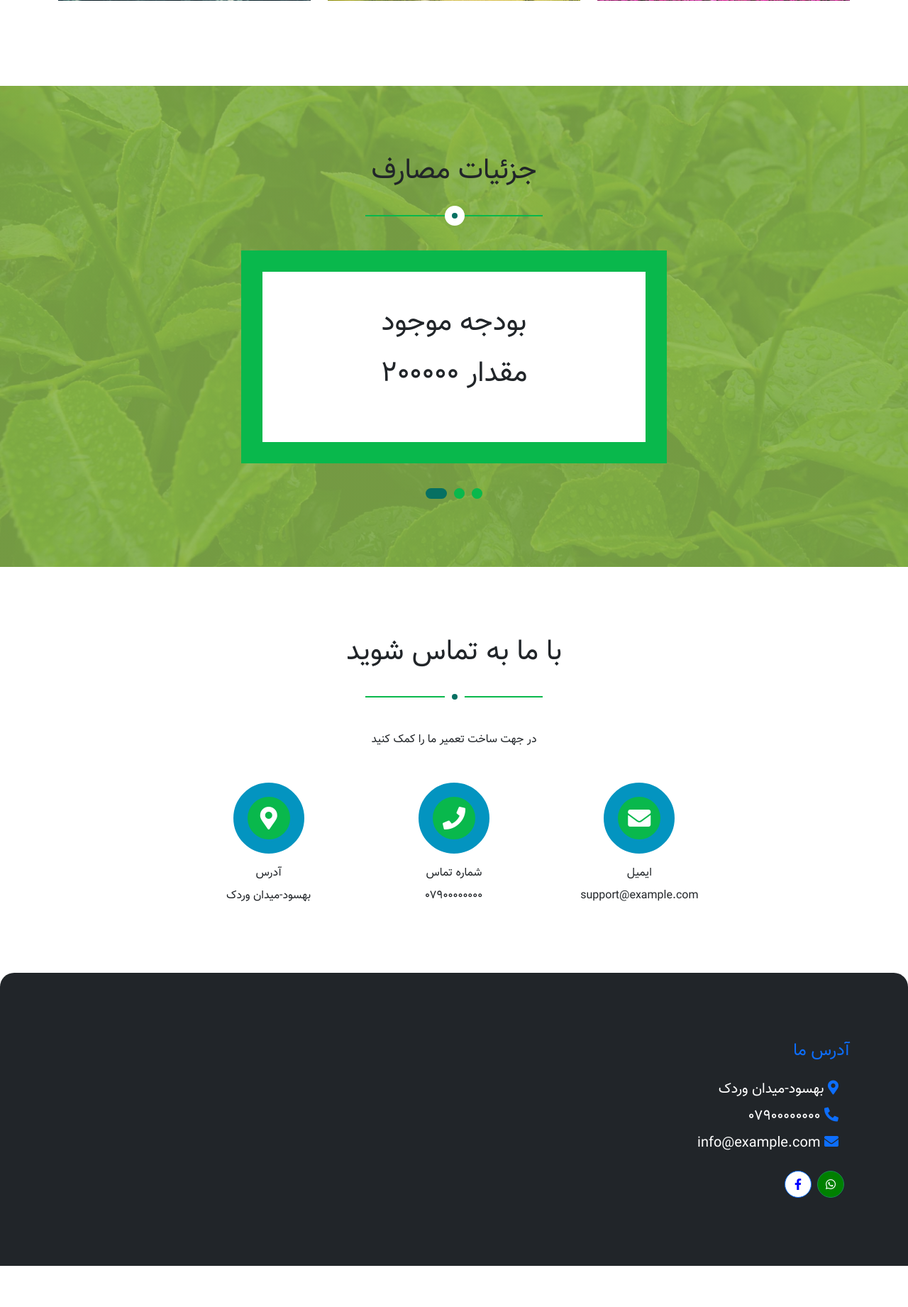
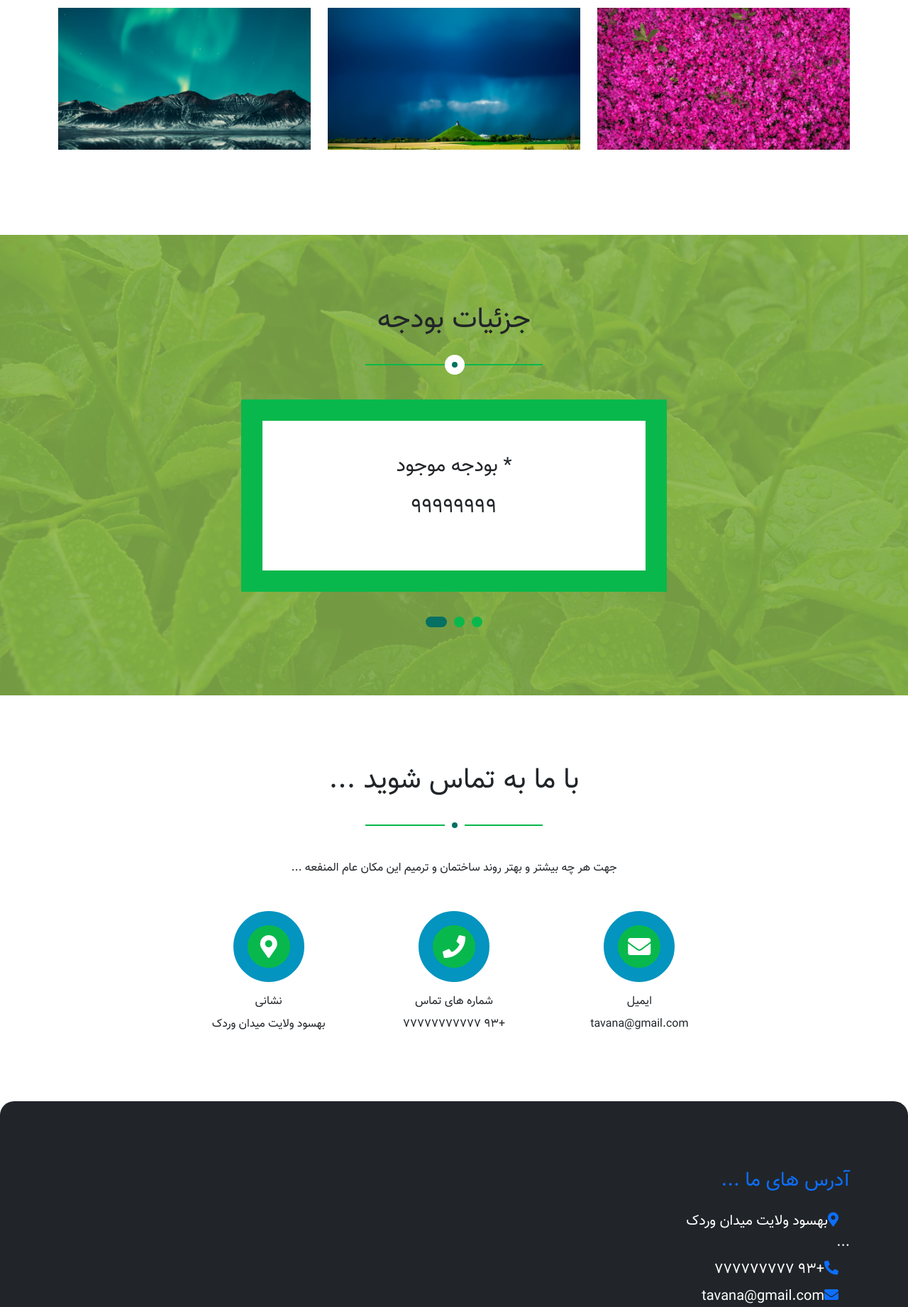
Before and after one commit to MohHussainIshraq/tavana_django, a Django app: page / in a window 1280 px wide. Shown: the part 3765-5607 px from the top of the page at 71% size. Before the commit the page ends 5549 px from the top, so only its background shows below. Run offline with Django 4.2, Linux system fonts and the light colour scheme; data comes from the database, SQL or seed files in the repository; both versions use the stored data as it was after the commit; some libraries are stand-ins or nearby versions.

Commit message:
Details the budget, contact part, footer part implemented

```diff
--- a/home/admin.py
+++ b/home/admin.py
@@ -5,4 +5,8 @@
 admin.site.register(Donation_Title),
 admin.site.register(Helpers),
 admin.site.register(Details_Donations),
-admin.site.register(Pictures)
+admin.site.register(Pictures),
+admin.site.register(Title_Expenses),
+admin.site.register(Expenses),
+admin.site.register(Contact),
+admin.site.register(Footer),
--- a/home/models.py
+++ b/home/models.py
@@ -10,8 +10,8 @@
 
 
     class Meta:
-        verbose_name = "در مورد توانا"
-        verbose_name_plural = "در موارد"
+        verbose_name = "در باره ما"
+        verbose_name_plural = "در باره ما"
 
 class Donation_Title(models.Model):
     title = models.CharField(max_length=50, verbose_name='عنوان')
@@ -60,3 +60,63 @@
     class Meta:
         verbose_name = 'تصویر'
         verbose_name_plural = 'تصاویر'
+
+
+class Title_Expenses(models.Model):
+    title = models.CharField(max_length=40, verbose_name='عنوان')
+
+    def __str__(self):
+        return self.title
+
+
+    class Meta:
+        verbose_name = 'عنوان بخش بودجه'
+        verbose_name_plural = 'عناوین بودجه'
+
+
+class Expenses(models.Model):
+    title = models.CharField(max_length=50, verbose_name='عنوان')
+    count = models.CharField(max_length=100, verbose_name='مقدار')
+
+    def __str__(self):
+        return self.title
+
+
+    class Meta:
+        verbose_name = 'بودجه'
+        verbose_name_plural = 'بودجه'
+
+
+class Contact(models.Model):
+    title = models.CharField(max_length=100, verbose_name='عنوان')
+    description = models.TextField(verbose_name='توضیحات')
+    email = models.EmailField(verbose_name='ایمیل')
+    phone = models.CharField(max_length=100, verbose_name='شماره های تماس')
+    address = models.CharField(max_length=100, verbose_name='نشانی')
+
+
+    def __str__(self):
+        return self.title
+
+
+    class Meta:
+        verbose_name = 'تماس'
+        verbose_name_plural = 'تماس ها'
+
+
+class Footer(models.Model):
+    title = models.CharField(max_length=100, verbose_name='عنوان')
+    address =models.CharField(max_length=100, verbose_name='آدرس')
+    phone = models.CharField(max_length=100, verbose_name='شماره های تماس')
+    email = models.EmailField(verbose_name='ایمیل')
+    whatsapp = models.CharField(max_length=100, verbose_name='واتساپ')
+    facebook = models.CharField(max_length=100, verbose_name='فسبوک')
+
+
+    def __str__(self):
+        return self.title
+
+
+    class Meta:
+        verbose_name = 'شبکه های اجتماعی'
+        verbose_name_plural = 'شبکه های اجتماعی'
--- a/home/views.py
+++ b/home/views.py
@@ -6,8 +6,14 @@
     helpers = Helpers.objects.all()
     details_donation = Details_Donations.objects.all().last()
     pictures = Pictures.objects.all()
+    title_expenses = Title_Expenses.objects.all().last()
+    expenses = Expenses.objects.all()
+    contact = Contact.objects.all().last()
+    footer = Footer.objects.all().last()
 
     return render(request, "home/index.html",
                   context={'about': about, 'donation_title': donation_title,
                            'helpers': helpers, 'details_donations': details_donation,
-                           'pictures': pictures})
+                           'pictures': pictures, 'title_expenses': title_expenses,
+                           'expenses': expenses, 'contact': contact,
+                           'footer': footer})
--- a/templates/includes/about.html
+++ b/templates/includes/about.html
@@ -1,9 +1,9 @@
 {% load static %}
-<div class="container-xxl py-5" dir="rtl">
+<div class="container-xxl py-5" dir="rtl" id="about">
     <div class="container">
-        <div class="col 8 fs-5 fw-black text-lg-end"  id="about">
+        <div class="form-select-lg">
             <h3>{{ about.title }}</h3>
-            <p>{{ about.description }}</p>
+            <p style="text-align: justify;">{{ about.description }}</p>
         </div>
         <div class="text-center">
             <img src="{{ about.image.url }}" alt="" id="about_image">
--- a/templates/includes/contact.html
+++ b/templates/includes/contact.html
@@ -2,32 +2,32 @@
 <div class="container-xxl contact py-5" dir="rtl" id="contact">
     <div class="container">
         <div class="section-title text-center mx-auto wow fadeInUp" data-wow-delay="0.1s" style="max-width: 500px;">
-            <h1 class="display-6">با ما به تماس شوید</h1>
+            <h3 class="display-6">{{ contact.title }}</h3>
         </div>
         <div class="row justify-content-center wow fadeInUp" data-wow-delay="0.1s">
             <div class="col-lg-8">
-                <p class="text-center mb-5">در جهت ساخت تعمیر ما را کمک کنید</p>
+                <p class="text-center mb-5">{{ contact.description }}</p>
                 <div class="row g-5">
                     <div class="col-md-4 text-center wow fadeInUp" data-wow-delay="0.3s">
                         <div class="btn-square mx-auto mb-3">
                             <i class="fa fa-envelope fa-2x text-white"></i>
                         </div>
                         <p class="mb-2">ایمیل</p>
-                        <p class="mb-0">support@example.com</p>
+                        <p class="mb-0">{{ contact.email }}</p>
                     </div>
                     <div class="col-md-4 text-center wow fadeInUp" data-wow-delay="0.4s">
                         <div class="btn-square mx-auto mb-3">
                             <i class="fa fa-phone fa-2x text-white"></i>
                         </div>
-                        <p class="mb-2">شماره تماس</p>
-                        <p class="mb-0">۰۷۹۰۰۰۰۰۰۰۰</p>
+                        <p class="mb-2">شماره های تماس</p>
+                        <p class="mb-0">{{ contact.phone }}</p>
                     </div>
                     <div class="col-md-4 text-center wow fadeInUp" data-wow-delay="0.5s">
                         <div class="btn-square mx-auto mb-3">
                             <i class="fa fa-map-marker-alt fa-2x text-white"></i>
                         </div>
-                        <p class="mb-2">آدرس</p>
-                        <p class="mb-0">بهسود-میدان وردک</p>
+                        <p class="mb-2">نشانی</p>
+                        <p class="mb-0">{{ contact.address }}</p>
                     </div>
                 </div>
             </div>
--- a/templates/includes/details_donations.html
+++ b/templates/includes/details_donations.html
@@ -2,14 +2,11 @@
 <div class="container-xxl py-5" dir="rtl" id="details">
     <div class="container">
         <div class="row g-5">
-            <!-- <div class="col-lg-5 wow fadeIn" data-wow-delay="0.1s">
-                <img class="img-fluid" src="img/article.jpg" alt="">
-            </div> -->
             <div class="col-lg-6 wow fadeIn" data-wow-delay="0.5s">
                 <div class="section-title text-center mx-auto wow fadeInUp">
                     <h1 class="display-6">{{ details_donations.title }}</h1>
                 </div>
-                <p class="mb-4">{{ details_donations.description }}</p>
+                <p style="text-align: justify;" class="form-select-lg">{{ details_donations.description }}</p>
             </div>
         </div>
     </div>
--- a/templates/includes/donation.html
+++ b/templates/includes/donation.html
@@ -3,7 +3,7 @@
     <div class="container py-5">
         <div class="section-title text-center mx-auto wow fadeInUp" data-wow-delay="0.1s" style="max-width: 500px;">
             <h6 class="display-5 text-center text-bg-success">{{ donation_title.title }}</h6>
-            <p class="form-select-lg fw-medium text-lg-end ">{{ donation_title.description }}</p>
+            <p style="text-align: justify; direction: rtl; "class=form-select-lg fw-medium text-lg-first ">{{ donation_title.description }}</p>
         </div>
         <div class="owl-carousel product-carousel wow fadeInUp" data-wow-delay="0.5s">
             {% for help in helpers %}
--- a/templates/includes/expenses.html
+++ b/templates/includes/expenses.html
@@ -1,22 +1,16 @@
 {% load static %}
 <div class="container-fluid testimonial py-5 my-5">
-    <div class="container py-5">
+    <div class="container py-5" id="expenses">
         <div class="section-title text-center mx-auto wow fadeInUp" data-wow-delay="0.1s" style="max-width: 500px;">
-            <h1 class="display-6">جزئیات مصارف</h1>
+            <h1 class="display-6">{{ title_expenses.title }}</h1>
         </div>
         <div class="owl-carousel testimonial-carousel wow fadeInUp" data-wow-delay="0.5s">
+            {% for expens in expenses %}
             <div class="testimonial-item p-4 p-lg-5">
-                <h1 class="mb-4">بودجه موجود</h1>
-                <h1 class="mb-4">مقدار ۲۰۰۰۰۰</h1>
+                <h3 class="mb-4">{{ expens.title }}</h3>
+                <h3 class="mb-4">{{ expens.count }}</h3>
             </div>
-            <div class="testimonial-item p-4 p-lg-5">
-                <h1 class="mb-4">بودجه مصرف شده</ا>
-                <h1 class="mb-4">مقدار ۴۰۰۰۰۰</ا>
-            </div>
-            <div class="testimonial-item p-4 p-lg-5">
-                <h1 class="mb-4">بودجه مورد نیاز</ا>
-                <h1 class="mb-4">مقدار ۶۰۰۰۰۰</ا>
-            </div>
+            {% endfor %}
         </div>
     </div>
 </div>
--- a/templates/includes/footer.html
+++ b/templates/includes/footer.html
@@ -3,13 +3,13 @@
     <div class="container py-5">
         <div class="row g-5">
             <div class="col-lg-3 col-md-6">
-                <h4 class="text-primary mb-4">آدرس ما</h4>
-                <p class="mb-2"><i class="fa fa-map-marker-alt text-primary me-3"></i> بهسود-میدان وردک</p>
-                <p class="mb-2"><i class="fa fa-phone-alt text-primary me-3"></i> ۰۷۹۰۰۰۰۰۰۰۰</p>
-                <p class="mb-2"><i class="fa fa-envelope text-primary me-3"></i> info@example.com</p>
+                <h3 class="text-primary mb-4">{{ footer.title }}</h3>
+                <p class="mb-2"><i class="fa fa-map-marker-alt text-primary me-3"></i>{{ footer.address }}</p>
+                <p class="mb-2"><i class="fa fa-phone-alt text-primary me-3"></i>{{ footer.phone }}</p>
+                <p class="mb-2"><i class="fa fa-envelope text-primary me-3"></i>{{ footer.email }}</p>
                 <div class="d-flex pt-3">
-                    <a class="btn btn-square btn-success rounded-circle me-2"  href="" id="footer_whatsapp"><i class="fab fa-whatsapp"></i></a>
-                    <a class="btn btn-square btn-primary rounded-circle me-2" href="" id="footer_facebook"><i class="fab fa-facebook-f"></i></a>
+                    <a class="btn btn-square btn-success rounded-circle me-2"  href="{{ footer.whatsapp }}" id="footer_whatsapp"><i class="fab fa-whatsapp"></i></a>
+                    <a class="btn btn-square btn-primary rounded-circle me-2" href="{{ footer.facebook }}" id="footer_facebook"><i class="fab fa-facebook-f"></i></a>
                 </div>
             </div>
         </div>
--- a/templates/includes/navbar.html
+++ b/templates/includes/navbar.html
@@ -15,6 +15,7 @@
                     <a href="#help" class="nav-item nav-link">کمک های خیریه</a>
                     <a href="#details" class="nav-item nav-link">جزئیات کمک ها</a>
                     <a href="#pictures" class="nav-item nav-link">تصاویر</a>
+                    <a href="#expenses" class="nav-item nav-link">جزئیات بودجه</a>
                     <a href="#contact" class="nav-item nav-link">تماس با ما</a>
                 </div>
             </div>
```
Also changed, not shown: db.sqlite3, home/migrations/0010_title_expenses.py (added), home/migrations/0011_expenses.py (added), home/migrations/0012_contact.py (added), home/migrations/0013_footer.py (added).
